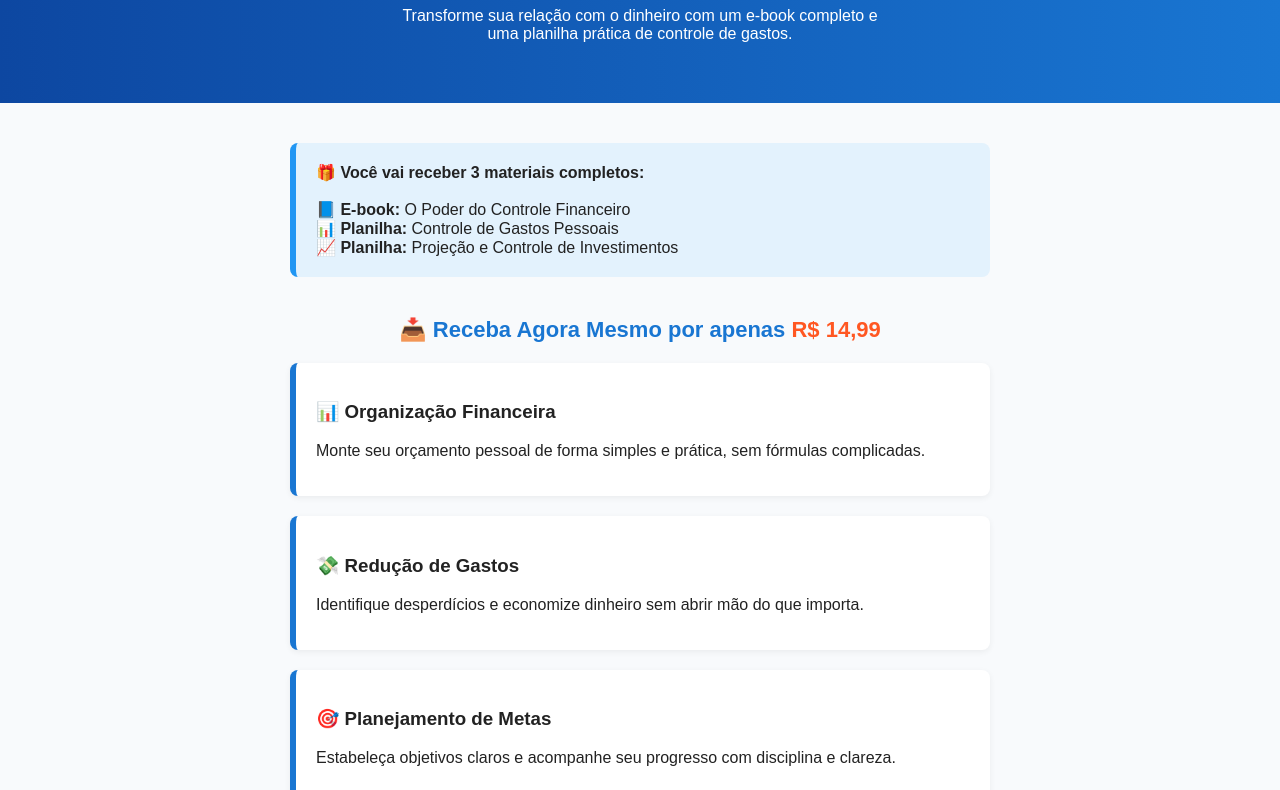
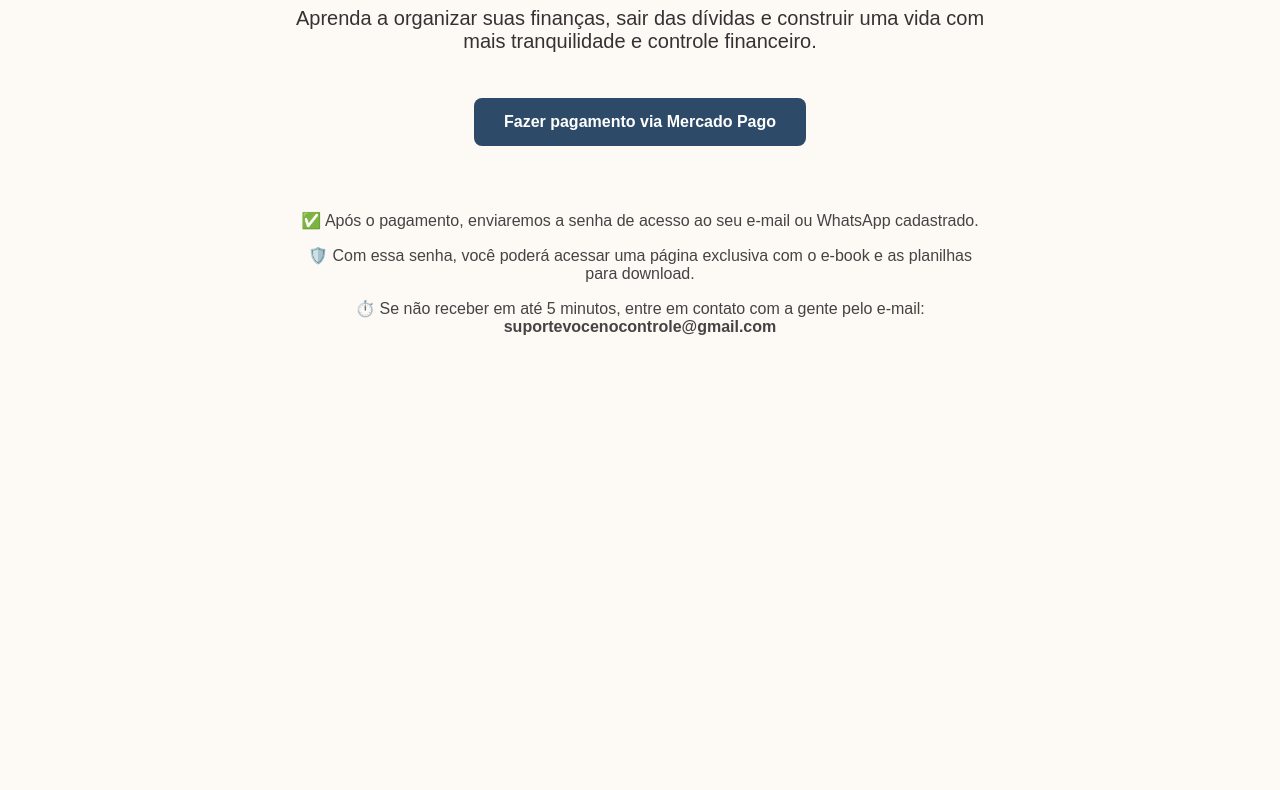
Before and after one commit to IDEIAaaa/controle-financeiro, a plain HTML site: page index.html in a window 1280 px wide. Shown: the part 121-911 px from the top of the page. After the commit the page ends 800 px from the top, so only its background shows below. Drawn offline with Linux system fonts and the light colour scheme.

Commit message:
Add files via upload

```diff
--- a/index.html
+++ b/index.html
@@ -2,157 +2,61 @@
 <!DOCTYPE html>
 <html lang="pt-BR">
 <head>
-  <meta charset="UTF-8" />
-  <meta name="viewport" content="width=device-width, initial-scale=1.0" />
-  <title>Transforme Suas Finanças</title>
-  <link rel="icon" href="favicon.ico" type="image/x-icon" />
+  <meta charset="UTF-8">
+  <meta name="viewport" content="width=device-width, initial-scale=1.0">
+  <title>E-book Liberdade Financeira</title>
   <style>
     body {
-      margin: 0;
-      font-family: 'Arial', sans-serif;
-      background: #f8fafc;
-      color: #222;
-    }
-    .hero {
-      background: linear-gradient(to right, #0d47a1, #1976d2);
-      color: white;
-      text-align: center;
-      padding: 60px 20px;
-    }
-    .hero h1 {
-      font-size: 28px;
-      margin-bottom: 16px;
-    }
-    .hero p {
-      font-size: 16px;
-      max-width: 500px;
-      margin: auto;
-    }
-    .section {
-      max-width: 700px;
-      margin: 40px auto;
-      padding: 0 20px;
-    }
-    .section h2 {
-      font-size: 22px;
-      color: #1976d2;
-      margin-bottom: 20px;
+      font-family: Arial, sans-serif;
+      background-color: #fdf9f4;
+      color: #333;
+      padding: 40px;
       text-align: center;
     }
-    .benefit {
-      background: white;
-      padding: 20px;
-      margin-bottom: 20px;
-      border-left: 6px solid #1976d2;
+    h1 {
+      color: #2D4B69;
+    }
+    .descricao {
+      font-size: 20px;
+      margin: 20px auto;
+      max-width: 700px;
+    }
+    .btn-principal {
+      display: inline-block;
+      background-color: #2D4B69;
+      color: white;
+      padding: 15px 30px;
+      text-decoration: none;
       border-radius: 8px;
-      box-shadow: 0 2px 6px rgba(0,0,0,0.06);
+      font-weight: bold;
+      margin: 25px 10px;
+      transition: background-color 0.3s ease;
     }
-    .bonus, .testimonial {
-      background: #e3f2fd;
-      padding: 20px;
-      border-radius: 8px;
-      margin: 20px 0;
-      border-left: 6px solid #2196f3;
+    .btn-principal:hover {
+      background-color: #1e334a;
     }
-    .testimonial {
-      background: #f1f8e9;
-      border-left: 6px solid #66bb6a;
-    }
-    .cta {
-      text-align: center;
-      margin: 40px 0;
-    }
-    .cta a {
-      display: inline-block;
-      background: #1976d2;
-      color: white;
-      text-decoration: none;
-      padding: 16px 28px;
-      border-radius: 10px;
-      font-size: 18px;
-      font-weight: bold;
-      box-shadow: 0 3px 10px rgba(0,0,0,0.15);
-      transition: background 0.3s ease;
-    }
-    .cta a:hover {
-      background: #1565c0;
-    }
-    @media (max-width: 480px) {
-      .hero h1 {
-        font-size: 22px;
-      }
-      .hero p, .section h2 {
-        font-size: 15px;
-      }
-      .cta a {
-        width: 90%;
-        font-size: 16px;
-        padding: 14px 20px;
-      }
+    .info {
+      margin-top: 40px;
+      font-size: 16px;
+      color: #444;
+      max-width: 700px;
+      margin-left: auto;
+      margin-right: auto;
     }
   </style>
 </head>
 <body>
+  <h1>Liberdade Financeira: Um Guia Prático</h1>
+  <p class="descricao">
+    Aprenda a organizar suas finanças, sair das dívidas e construir uma vida com mais tranquilidade e controle financeiro.
+  </p>
 
-  <div class="hero">
-    <h1>💰 Domine o Controle das Suas Finanças</h1>
-    <p>Transforme sua relação com o dinheiro com um e-book completo e uma planilha prática de controle de gastos.</p>
+  <a href="https://mpago.li/SEU-LINK-AQUI" class="btn-principal">Fazer pagamento via Mercado Pago</a>
+
+  <div class="info">
+    <p>✅ Após o pagamento, enviaremos a senha de acesso ao seu e-mail ou WhatsApp cadastrado.</p>
+    <p>🛡️ Com essa senha, você poderá acessar uma página exclusiva com o e-book e as planilhas para download.</p>
+    <p>⏱️ Se não receber em até 5 minutos, entre em contato com a gente pelo e-mail: <strong>suportevocenocontrole@gmail.com</strong></p>
   </div>
-
-
-  <div class="section">
-    <div class="bonus">
-      <strong>🎁 Você vai receber 3 materiais completos:</strong><br><br>
-      📘 <strong>E-book:</strong> O Poder do Controle Financeiro<br>
-      📊 <strong>Planilha:</strong> Controle de Gastos Pessoais<br>
-      📈 <strong>Planilha:</strong> Projeção e Controle de Investimentos
-    </div>
-  </div>
-
-  <div class="section">
-    <h2>
-    <a href="https://mpago.la/2vKjRpT" target="_blank" style="text-decoration: none;">
-      📥 <span style="color:#1976d2; font-weight: bold;">Receba Agora Mesmo por apenas</span> <span style="color:#ff5722; font-weight: bold;">R$ 14,99</span>
-    </a>
-    </h2>
-
-    <div class="benefit">
-      <h3>📊 Organização Financeira</h3>
-      <p>Monte seu orçamento pessoal de forma simples e prática, sem fórmulas complicadas.</p>
-    </div>
-
-    <div class="benefit">
-      <h3>💸 Redução de Gastos</h3>
-      <p>Identifique desperdícios e economize dinheiro sem abrir mão do que importa.</p>
-    </div>
-
-    <div class="benefit">
-      <h3>🎯 Planejamento de Metas</h3>
-      <p>Estabeleça objetivos claros e acompanhe seu progresso com disciplina e clareza.</p>
-    </div>
-
-
-
-
-      <strong>BÔNUS:</strong> Você também recebe uma planilha Excel de controle de gastos para aplicar tudo de forma prática.
-    </div>
-
-    <h2 style="margin-top: 60px; text-align:center;">📣 O que dizem nossos leitores</h2>
-
-    <div class="testimonial" style="max-width: 600px; margin: 20px auto;">
-      <p><strong>“Esse material me ajudou a sair do vermelho em menos de 2 meses!”</strong><br>– Juliana R., SP</p>
-    </div>
-    <div class="testimonial" style="max-width: 600px; margin: 20px auto;">
-      <p><strong>“Sempre fui desorganizado com dinheiro. Esse conteúdo virou a chave pra mim!”</strong><br>– Marcos V., RJ</p>
-    </div>
-
-    <div class="cta">
-      <a href="https://mpago.la/1Noim46">🔘 QUERO TRANSFORMAR MINHAS FINANÇAS</a>
-      <div style="margin-top:20px; padding:12px; background:#f9f9f9; border-left:4px solid #1976d2; border-radius:8px; font-size:14px;">
-        ✅ <strong>Já fez o pagamento?</strong> <a href="https://docs.google.com/forms/d/e/1FAIpQLSeo9wSjmAPLeXDa6_NJJM-PBYSllC_P3veafmcTiwvxKIvp2w/viewform?usp=sharing" target="_blank">Clique aqui para informar seu e-mail</a> e receber seu material.
-      </div>
-    </div>
-  </div>
-
 </body>
 </html>
```
